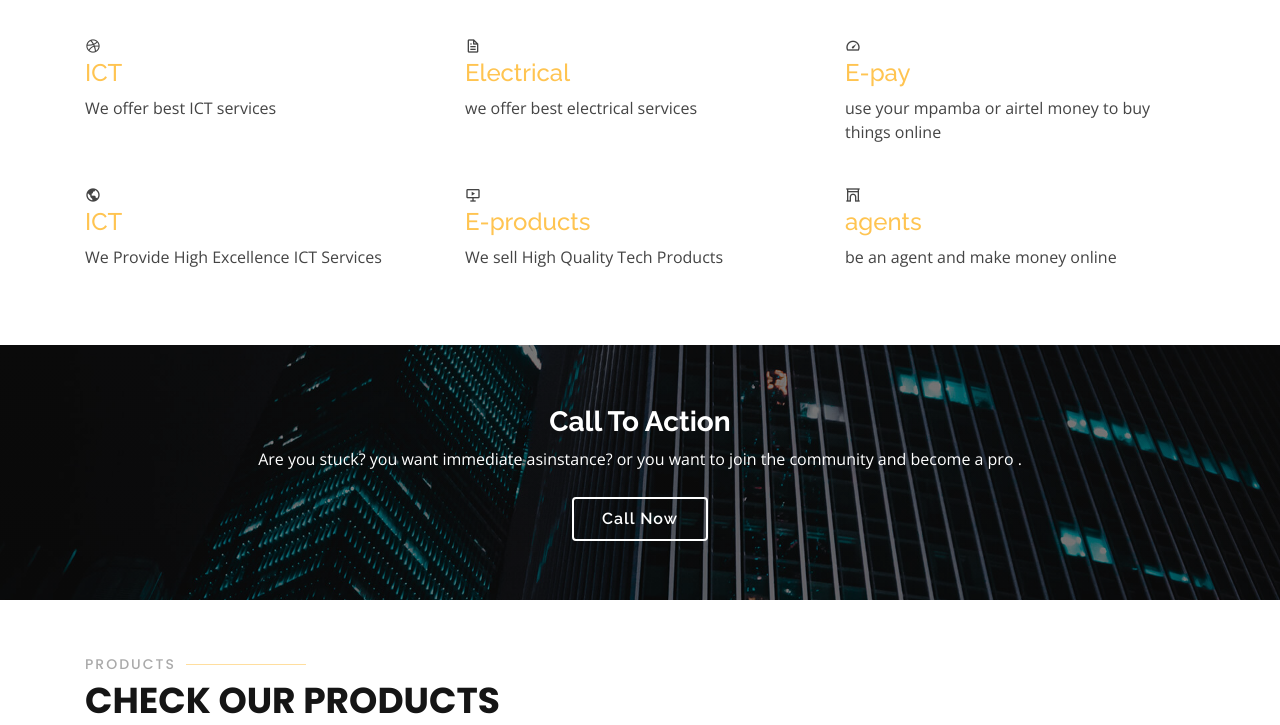
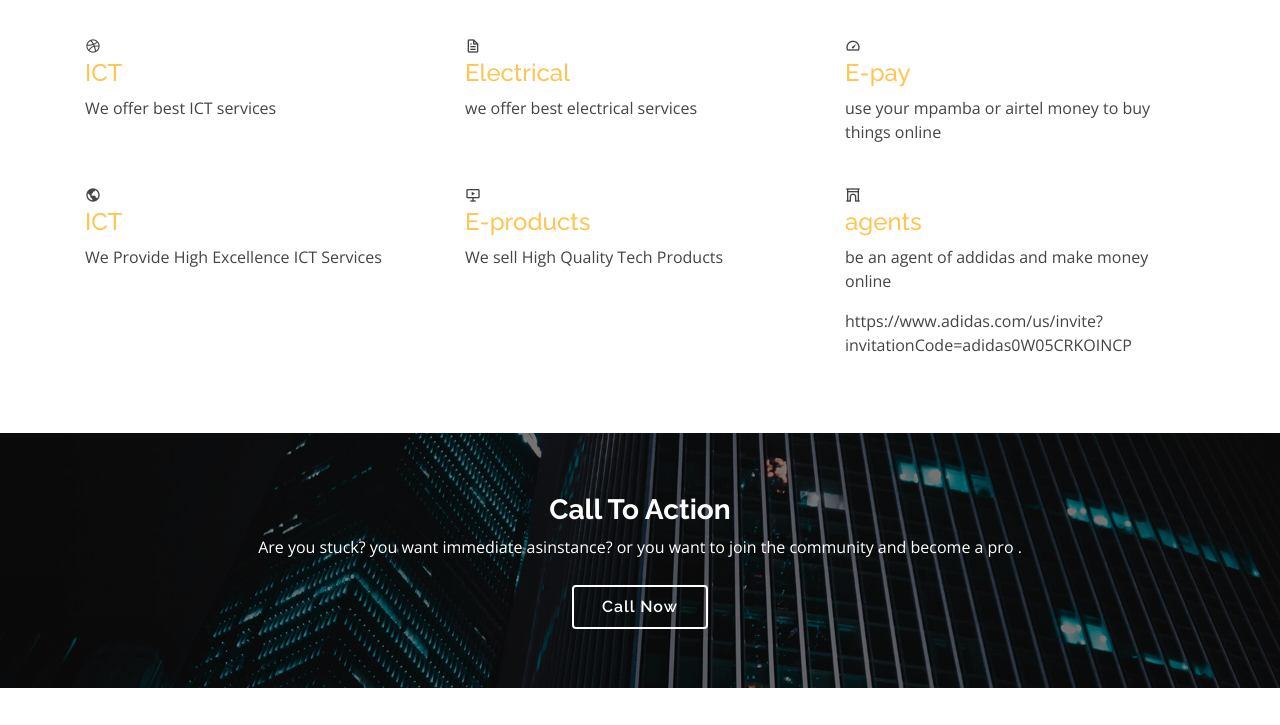
Before and after one commit to preffols/wiseup, a PHP site: page / in a window 1280 px wide. Shown: the part 2064-2789 px from the top of the page. Run offline with PHP 8.4, Linux system fonts and the light colour scheme.

Commit message:
addidas link

```diff
--- a/index.php
+++ b/index.php
@@ -239,7 +239,8 @@
             <div class="icon-box">
               <div class="icon"><i class="bx bx-arch"></i></div>
               <h4><a href="">agents</a></h4>
-              <p>be an agent and make money online</p>
+              <p>be an agent of addidas and make money online</p>
+              <p>https://www.adidas.com/us/invite?invitationCode=adidas0W05CRKOINCP</p>
             </div>
           </div>
 
```
